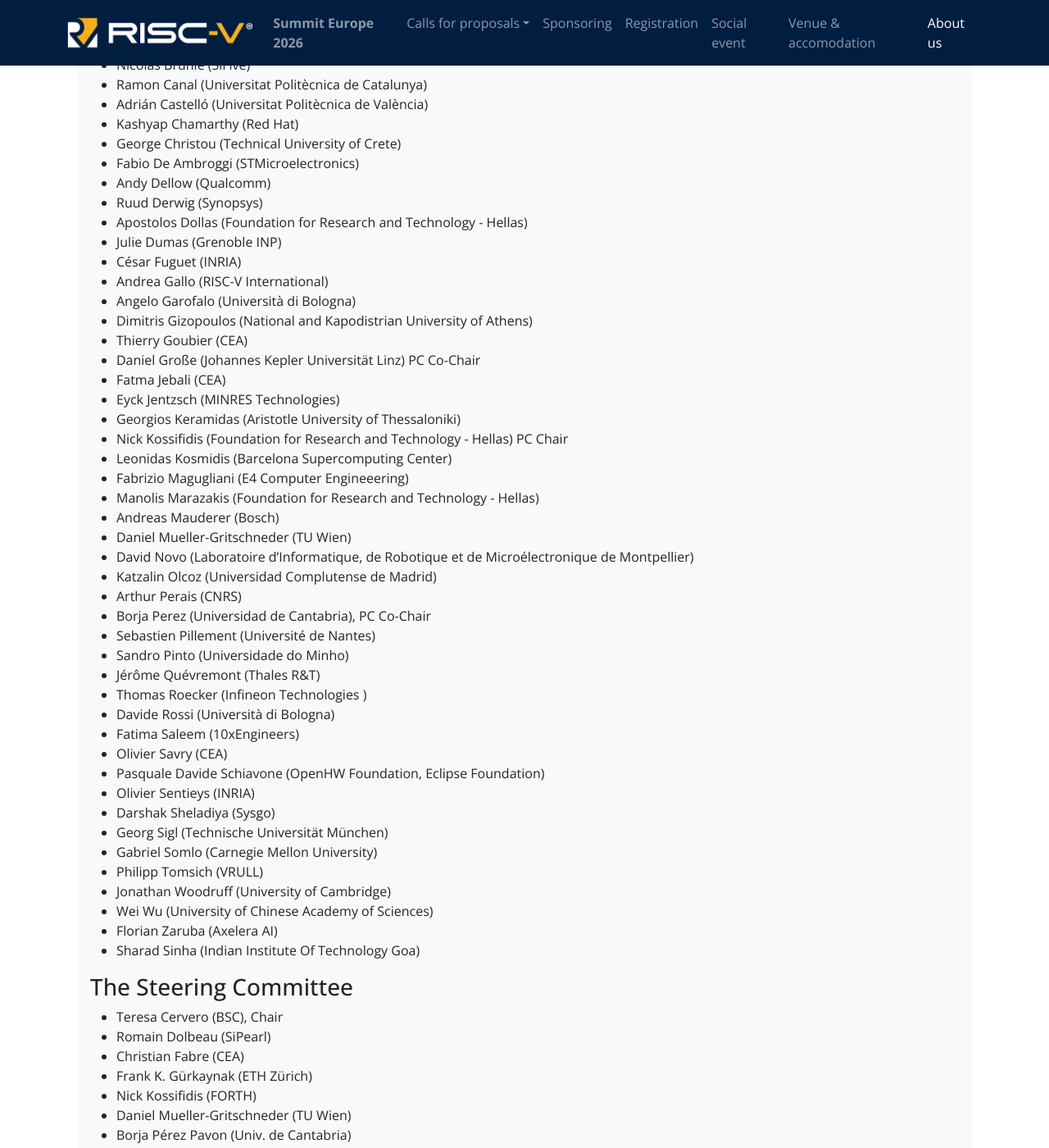
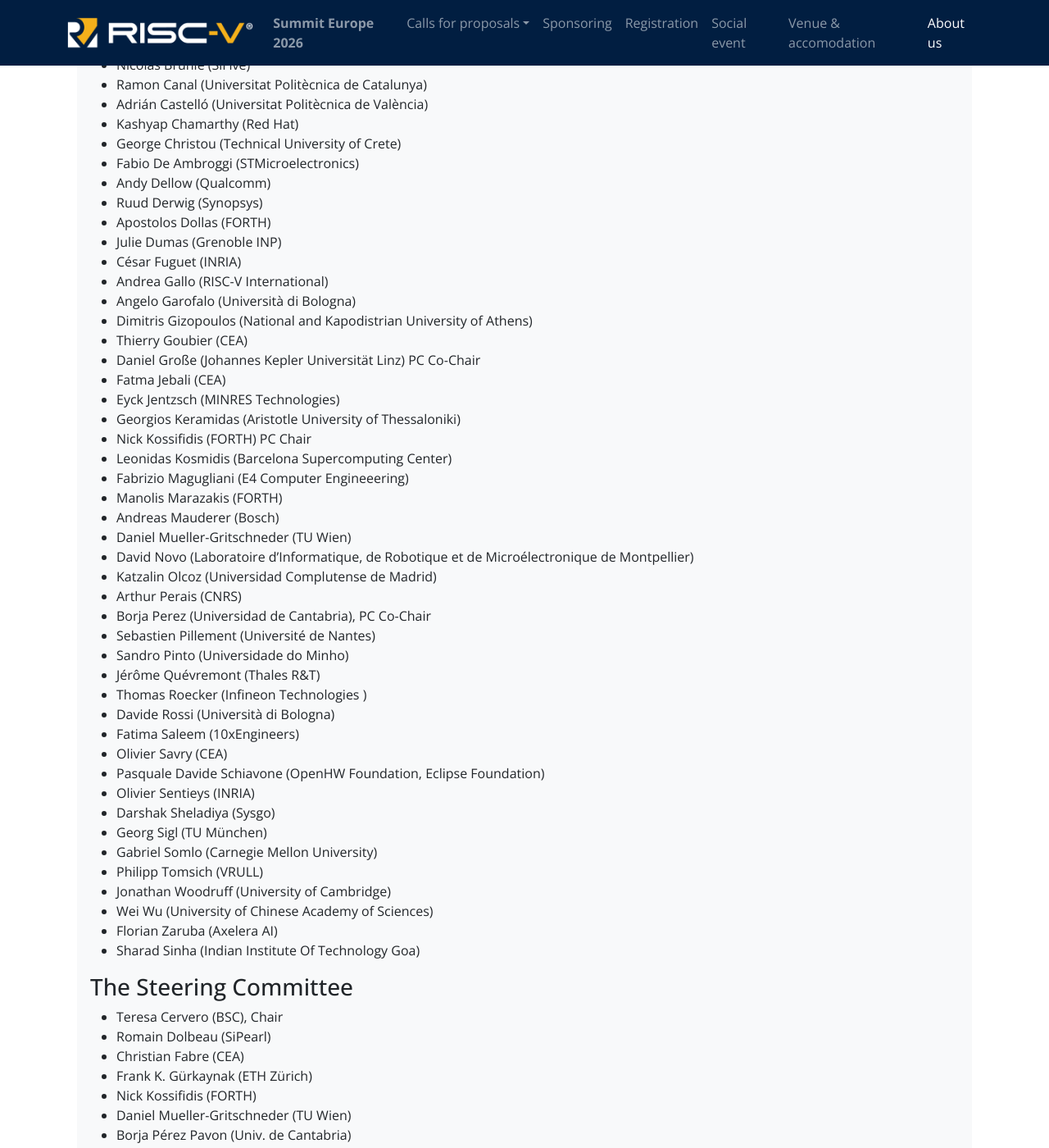
Before and after one commit to riscv-europe/summit-website-development, a Jekyll site: the page built from summit/2026/about.md, in a window 1280 px wide and 1400 px high, scrolled down 1038 px. Shown: the whole window at 82% size. Built offline with Jekyll 4.4.1, drawn with Linux system fonts in a browser that asks for light colours.

Commit message:
Fix: linearized institution acronyms.

```diff
--- a/summit/2026/about.md
+++ b/summit/2026/about.md
@@ -43,7 +43,7 @@
 - Fabio De Ambroggi (STMicroelectronics)
 - Andy Dellow (Qualcomm)
 - Ruud Derwig (Synopsys)
-- Apostolos Dollas (Foundation for Research and Technology - Hellas)
+- Apostolos Dollas (FORTH)
 - Julie Dumas (Grenoble INP)
 - César Fuguet (INRIA)
 - Andrea Gallo (RISC-V International)
@@ -54,10 +54,10 @@
 - Fatma Jebali (CEA)
 - Eyck Jentzsch (MINRES Technologies)
 - Georgios Keramidas (Aristotle University of Thessaloniki)
-- Nick Kossifidis (Foundation for Research and Technology - Hellas) PC Chair
+- Nick Kossifidis (FORTH) PC Chair
 - Leonidas Kosmidis (Barcelona Supercomputing Center)
 - Fabrizio Magugliani (E4 Computer Engineeering)
-- Manolis Marazakis (Foundation for Research and Technology - Hellas)
+- Manolis Marazakis (FORTH)
 - Andreas Mauderer (Bosch)
 - Daniel Mueller-Gritschneder (TU Wien)
 - David Novo (Laboratoire d’Informatique, de Robotique et de Microélectronique de Montpellier)
@@ -74,7 +74,7 @@
 - Pasquale Davide Schiavone (OpenHW Foundation, Eclipse Foundation)
 - Olivier Sentieys (INRIA)
 - Darshak Sheladiya (Sysgo)
-- Georg Sigl (Technische Universität München)
+- Georg Sigl (TU München)
 - Gabriel Somlo (Carnegie Mellon University)
 - Philipp Tomsich (VRULL)
 - Jonathan Woodruff (University of Cambridge)
```
